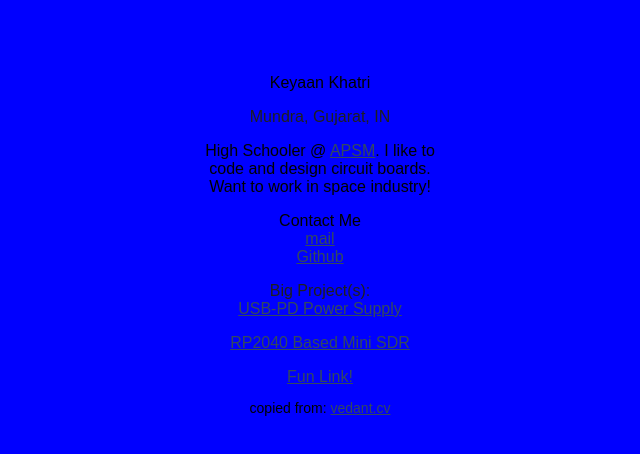
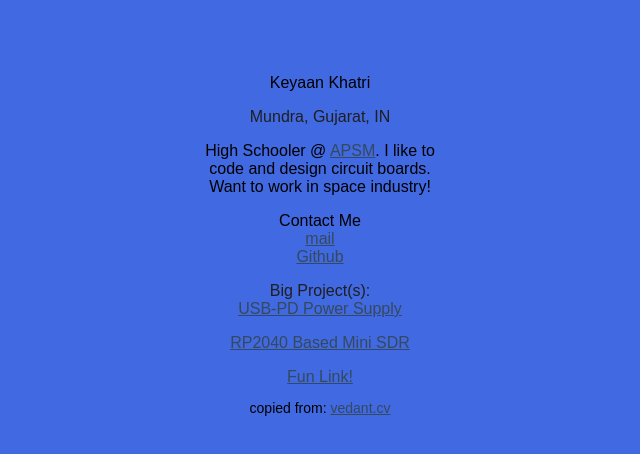
Before and after one commit to Keyaan-07/keyaan-07.github.io, a plain HTML site: page index.html in a window 1280 px wide. Shown: the whole page, without its empty margins (320-960 px from the left). Drawn offline with Linux system fonts and the light colour scheme.

Commit message:
Update style.css

```diff
--- a/style.css
+++ b/style.css
@@ -1,5 +1,5 @@
 body {
-	background-color: blue;
+	background-color: royalblue;
 	text-align: center;
 	padding-top: 50px;
 	font-family:arial;
```
